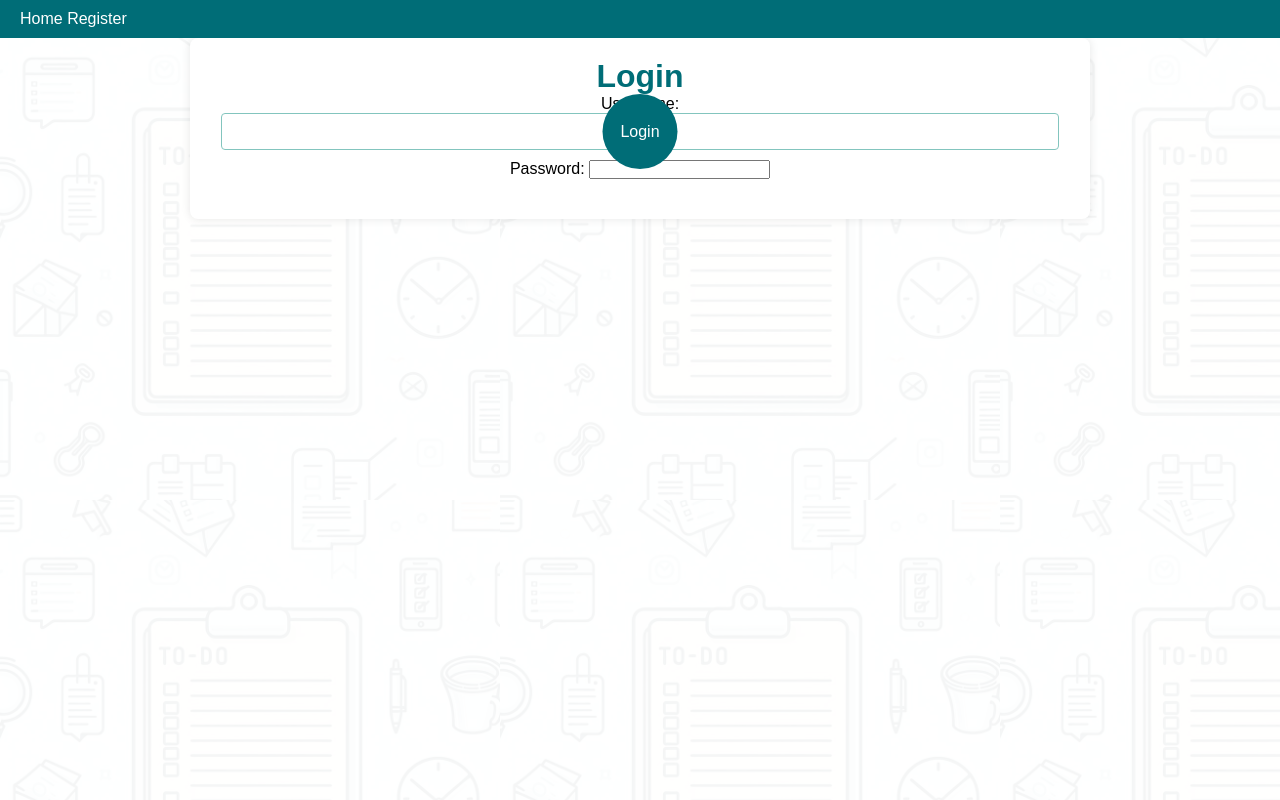
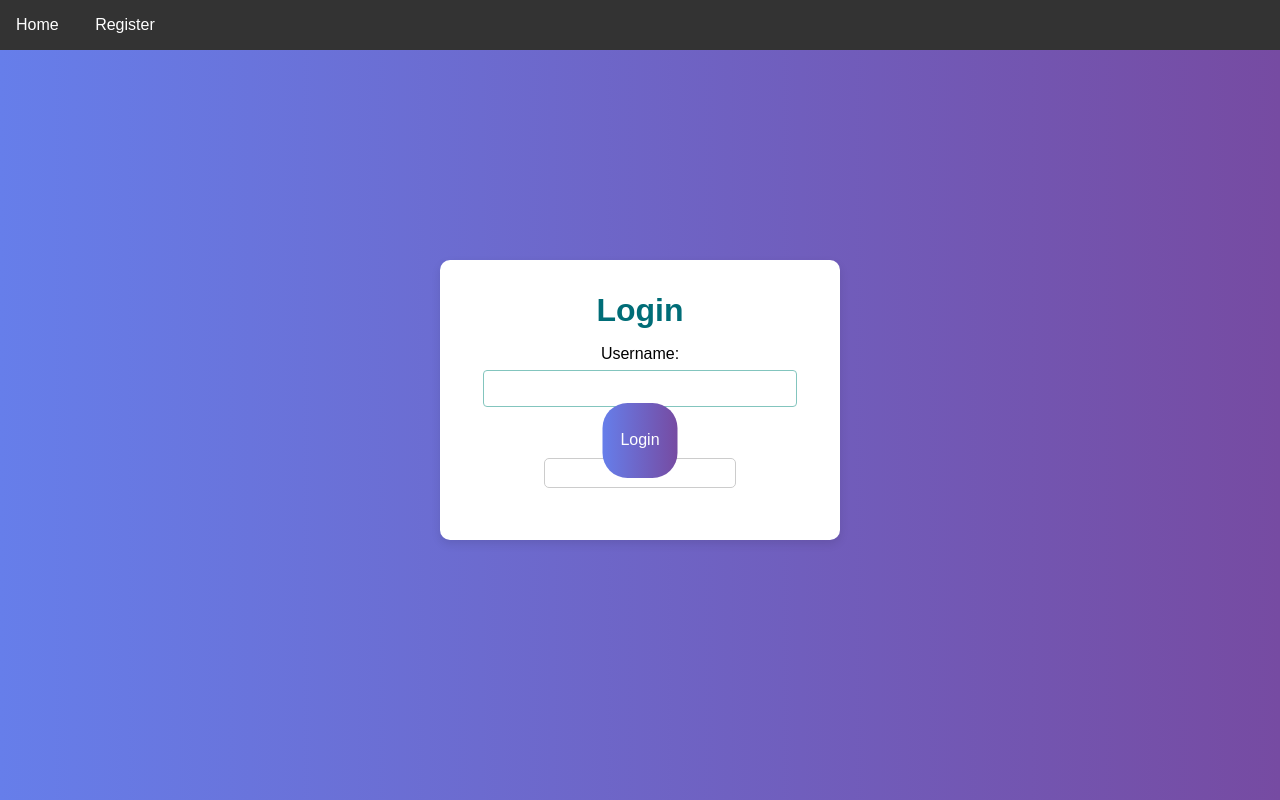
Before and after one commit to mwhepworth1/cse310-s1-cloud-databases, a Flask app: page /login in a window 1280 px wide. Run offline with Flask 3, Linux system fonts and the light colour scheme.

Commit message:
Fix push

```diff
--- a/api.py
+++ b/api.py
@@ -407,8 +407,9 @@ def verify_password():
             result = db.query(query, values)
             db.close()
             if result:
+                stored_hash = result[0]['pswd_hash'].encode('utf-8')
                 input_byte = data["password"].encode('utf-8')
-                if bcrypt.checkpw(input_byte, result):
+                if bcrypt.checkpw(input_byte, stored_hash):
                     return jsonify({"message": "Password matches."}), 200
                 else:
                     return jsonify({"message": "Password does not match."}), 200
--- a/templates/login.html
+++ b/templates/login.html
@@ -7,6 +7,102 @@
     <title>Login - To-Do List</title>
     <meta name="description" content="A simple to-do list application to manage your tasks.">
 </head>
+    <style>
+body {
+    font-family: Arial, sans-serif;
+    background-color: #f4f4f4;
+    margin: 0;
+    padding: 0;
+    background: linear-gradient(to right, #667eea, #764ba2);
+    display: flex;
+    justify-content: center;
+    align-items: center;
+    height: 100vh;
+}
+header {
+    background-color: #333;
+    color: white;
+    padding: 1em 0;
+    text-align: center;
+    width: 100%;
+    position: fixed;
+    top: 0;
+}
+nav a {
+    color: white;
+    margin: 0 1em;
+    text-decoration: none;
+}
+.container {
+    max-width: 400px;
+    margin: 5em auto;
+    padding: 2em;
+    background-color: white;
+    box-shadow: 0 4px 10px rgba(0, 0, 0, 0.1);
+    border-radius: 10px;
+    text-align: center;
+    animation: fadeIn 0.5s ease-in-out;
+}
+form {
+    display: flex;
+    flex-direction: column;
+    align-items: center; /* Center the button horizontally */
+}
+label {
+    margin-top: 1em;
+}
+input {
+    padding: 0.5em;
+    margin-top: 0.5em;
+    border: 1px solid #ccc;
+    border-radius: 5px;
+    transition: border-color 0.3s ease;
+}
+input:focus {
+    border-color: #007bff;
+    outline: none;
+    box-shadow: 0 0 5px rgba(0, 123, 255, 0.3);
+}
+
+button {
+    /* margin-top: 6em; Increased margin to move the button further down by 50 pixels */
+    padding: 0.75em;
+    background: linear-gradient(to right, #667eea, #764ba2);
+    color: white;
+    border: none;
+    cursor: pointer;
+    border-radius: 25px;
+    font-size: 1em;
+    transition: background 0.3s ease, transform 0.3s ease;
+}
+
+button:hover {
+    background: linear-gradient(to right, #5563c1, #5e3b8a);
+}
+#error-message {
+    margin-top: 1em;
+    color: red;
+}
+@keyframes fadeIn {
+    from {
+        opacity: 0;
+        transform: translateY(-10px);
+    }
+    to {
+        opacity: 1;
+        transform: translateY(0);
+    }
+}
+footer {
+    background-color: #333;
+    color: white;
+    padding: 1em 0;
+    text-align: center;
+    width: 100%;
+    position: fixed;
+    bottom: 0;
+}
+    </style>
 <body>
     <header>
         <nav>
```
Also changed, not shown: 1 other file.
